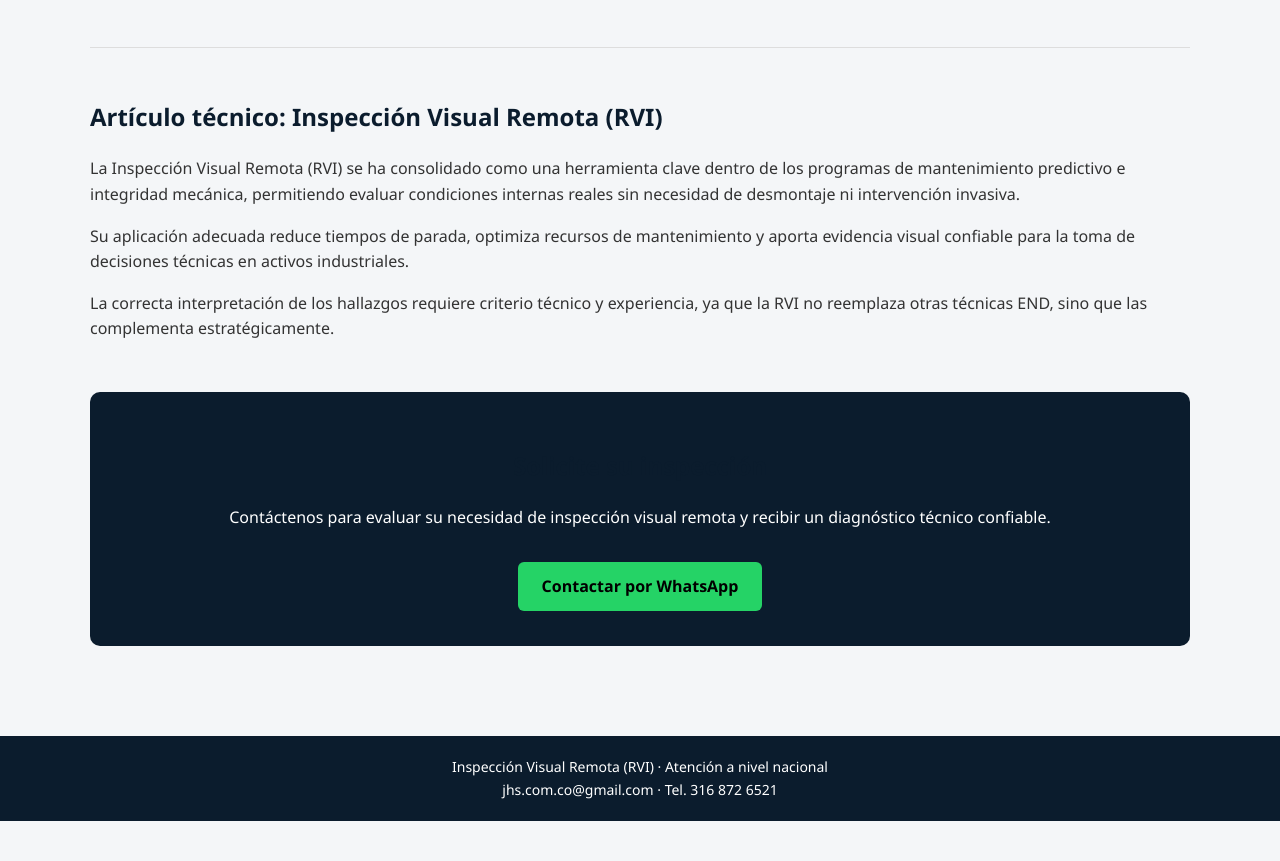
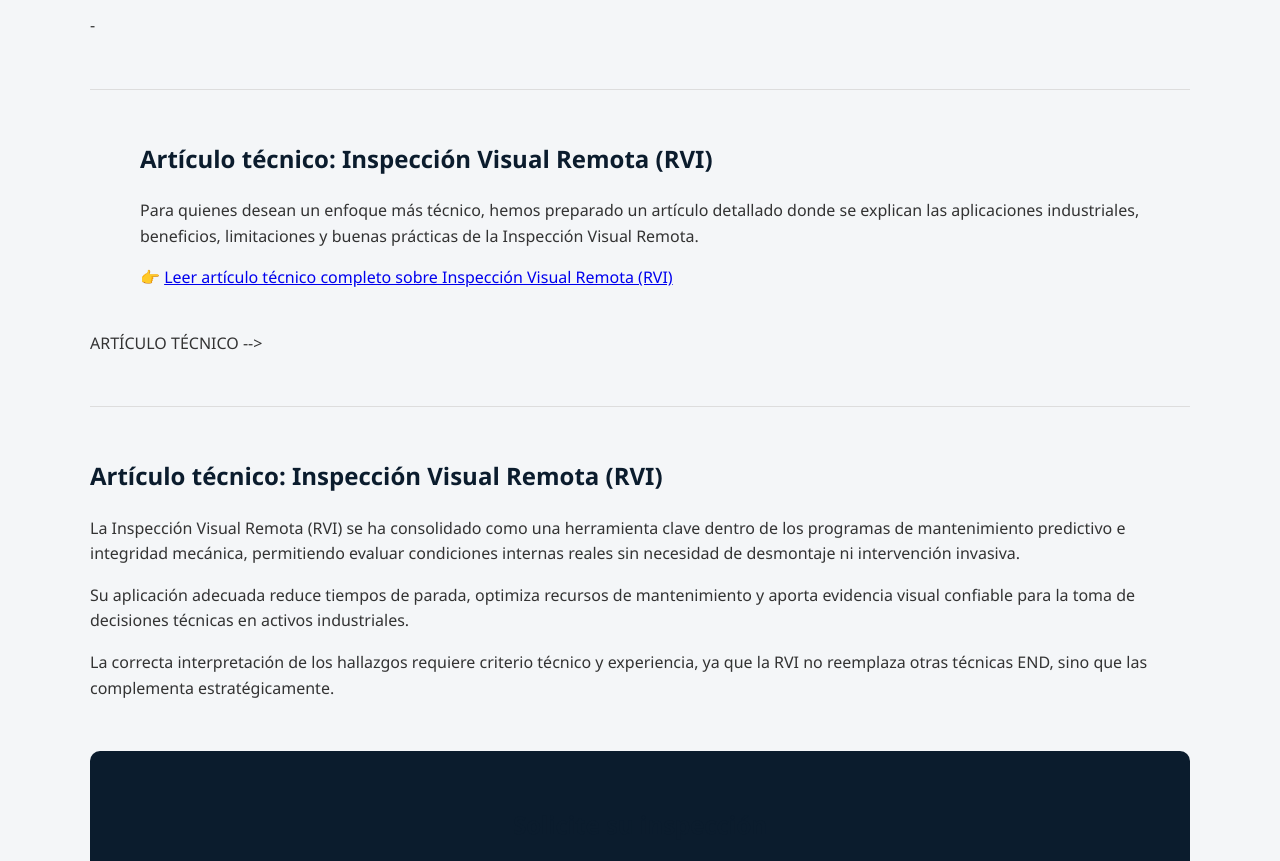
Before and after one commit to Jhs68344/inspeccion-visual-remota, a plain HTML site: page index.html in a window 1280 px wide. Shown: the part 1871-2732 px from the top of the page. Before the commit the page ends 2692 px from the top, so only its background shows below. Drawn offline with Linux system fonts and the light colour scheme.

Commit message:
Add technical article section for RVI
Added a technical article section on Remote Visual Inspection (RVI) with a link to the full article.

```diff
--- a/index.html
+++ b/index.html
@@ -208,9 +208,24 @@
     <li>Obstrucciones</li>
     <li>Daños mecánicos</li>
     <li>Incrustaciones y depósitos</li>
-  </ul>
+  </ul>- <hr>
 
-  <!-- ARTÍCULO TÉCNICO -->
+<section style="max-width:1000px;margin:40px auto;">
+  <h2>Artículo técnico: Inspección Visual Remota (RVI)</h2>
+
+  <p>
+    Para quienes desean un enfoque más técnico, hemos preparado un artículo detallado
+    donde se explican las aplicaciones industriales, beneficios, limitaciones y buenas
+    prácticas de la Inspección Visual Remota.
+  </p>
+
+  <p>
+    👉 <a href="articulos/rvi-inspeccion-visual-remota.html">
+      Leer artículo técnico completo sobre Inspección Visual Remota (RVI)
+    </a>
+  </p>
+</section>
+ARTÍCULO TÉCNICO -->
   <hr>
 
   <section>
```
